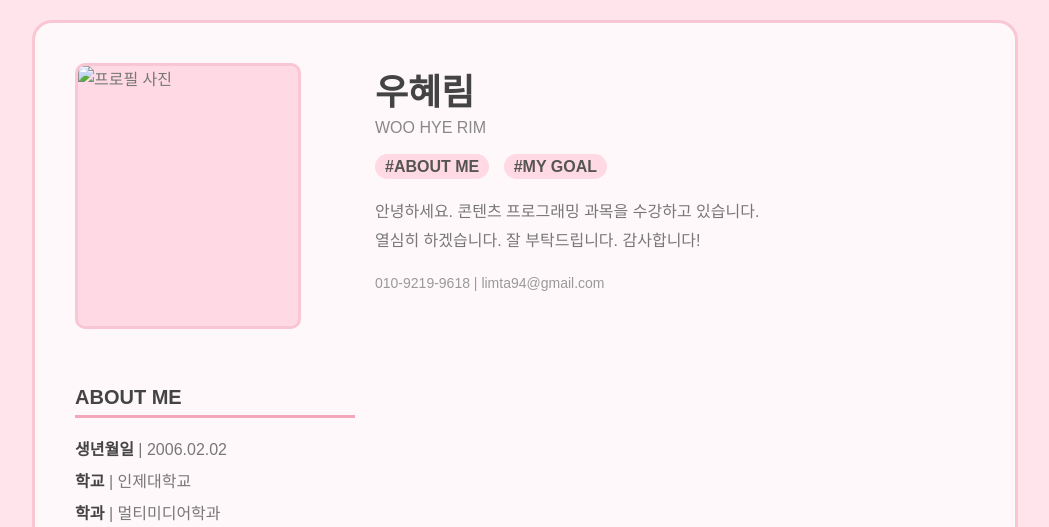
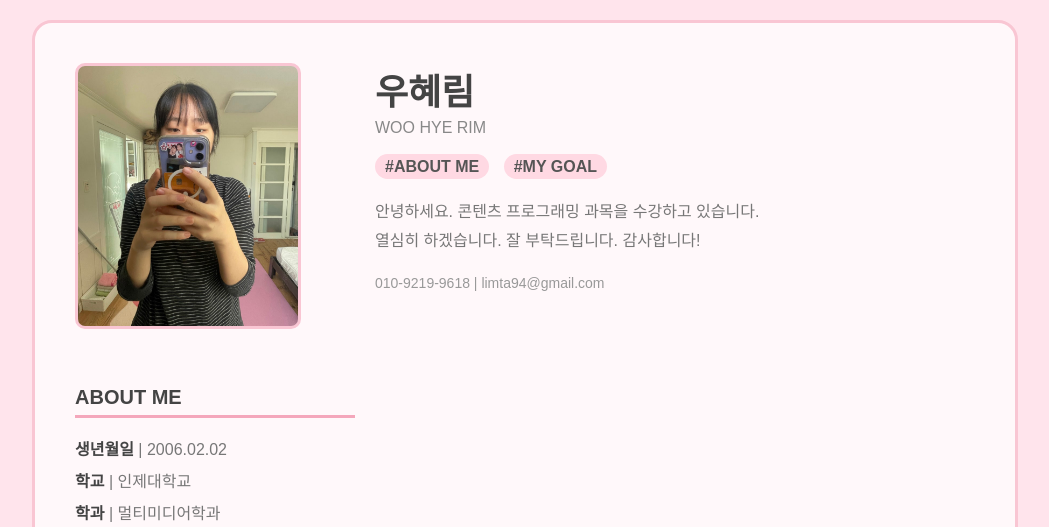
Before and after one commit to hyerim0202/content_programming, a plain HTML site: page index.html in a window 1280 px wide. Shown: the top 527 px of the page, without its empty margins (115-1164 px from the left). Drawn offline with Linux system fonts and the light colour scheme.

Commit message:
Update profile image source in index.html

```diff
--- a/index.html
+++ b/index.html
@@ -11,7 +11,7 @@
    <!-- 이름/소개 -->
     <header id="top">
       <div class="profile-photo">
-        <img src="" alt="프로필 사진" width="150">
+        <img src="프로필 사진.jpg" alt="프로필 사진" width="150">
       </div>
       <div class="intro">
         <h1>우혜림</h1>
```
